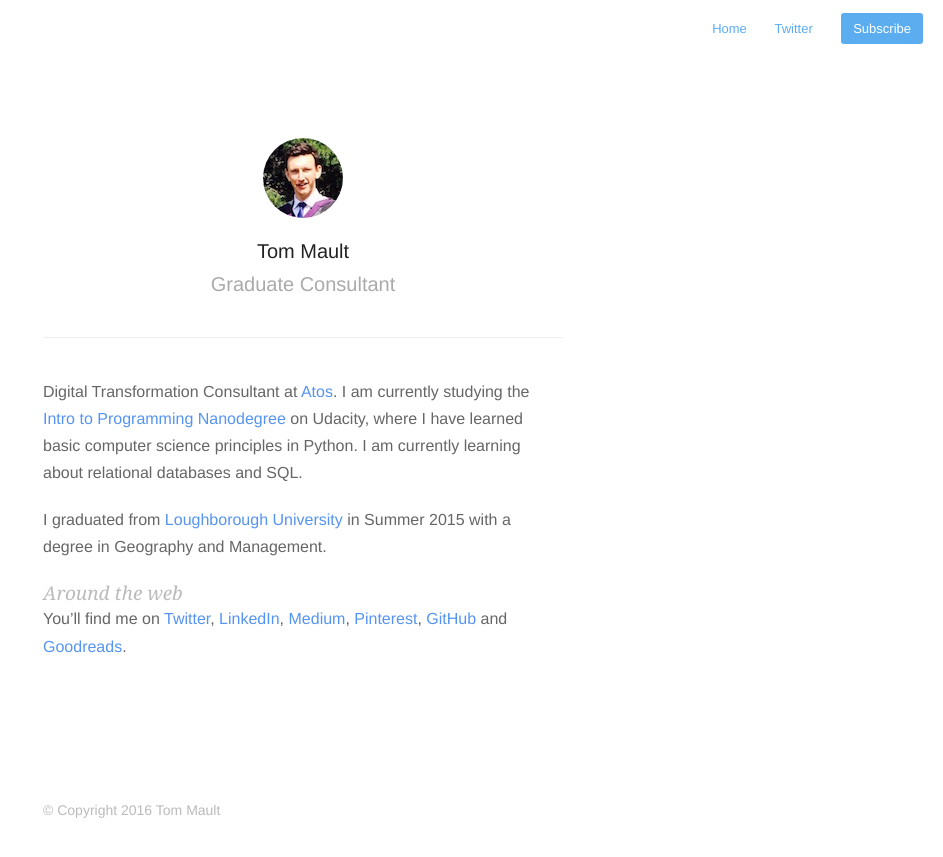
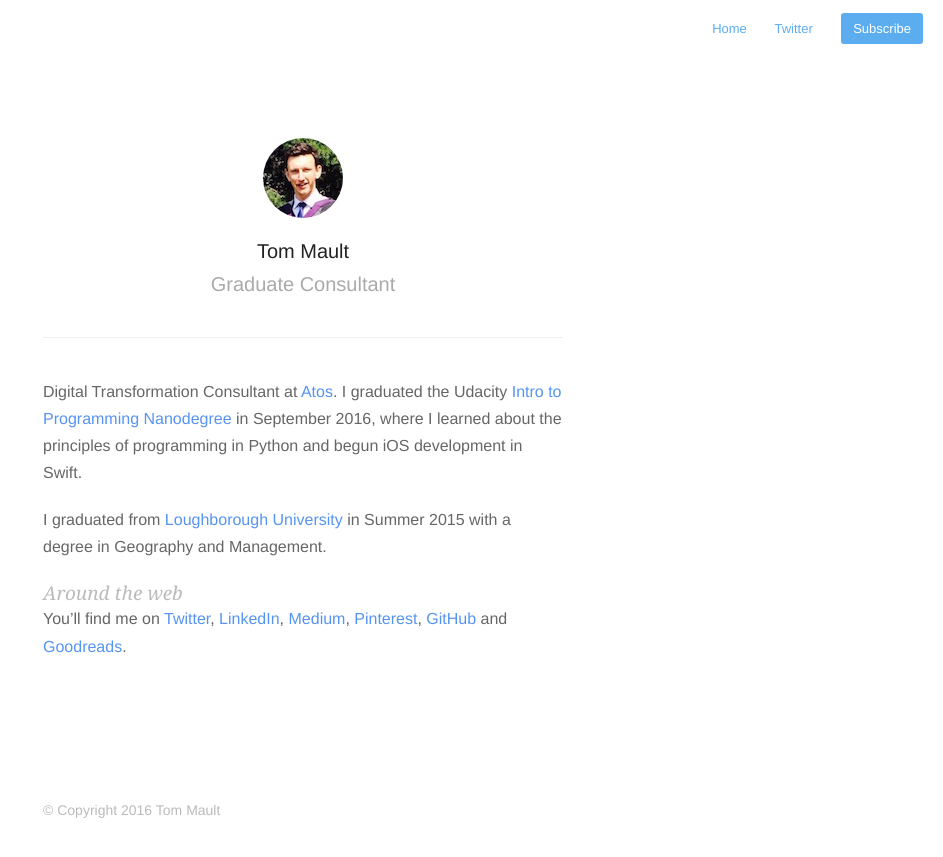
Before and after one commit to tmault/blog, a Jekyll site: the page built from about.md, in a window 1280 px wide. Shown: the top 857 px of the page, without its empty margins (337-1280 px from the left). Built offline with Jekyll 4.4.1, drawn with Linux system fonts in a browser that asks for light colours; nearby versions of some CDN libraries.

Commit message:
Update from Forestry.io - about.md

```diff
--- a/about.md
+++ b/about.md
@@ -4,7 +4,7 @@ permalink: about/
 profile: true
 ---
 
-Digital Transformation Consultant at [Atos](http://atos.net/en-us/home/we-do/consulting.html). I am currently studying the [Intro to Programming Nanodegree](https://www.udacity.com/course/intro-to-programming-nanodegree--nd000) on Udacity, where I have learned basic computer science principles in Python. I am currently learning about relational databases and SQL.
+Digital Transformation Consultant at [Atos](http://atos.net/en-us/home/we-do/consulting.html). I graduated the Udacity [Intro to Programming Nanodegree](https://www.udacity.com/course/intro-to-programming-nanodegree--nd000) in September 2016, where I learned about the principles of programming in Python and begun iOS development in Swift.
 
 I graduated from [Loughborough University](http://www.lboro.ac.uk/) in Summer 2015 with a degree in Geography and Management.
 
```
